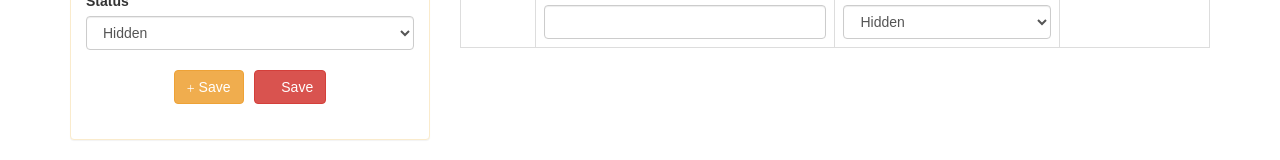
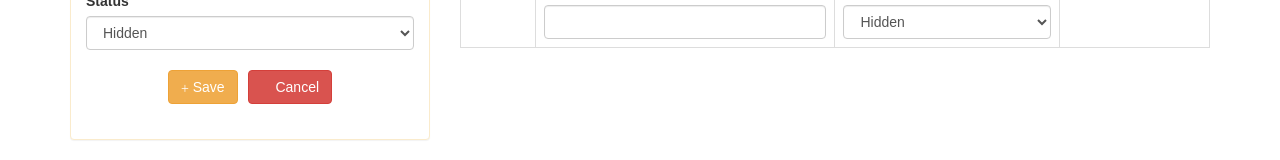
Before and after one commit to nguyencse/todo-reactjs, a React (Create React App) app: page / in a window 1280 px wide. Shown: the part 234-394 px from the top of the page. Built offline with nearby package versions, Linux system fonts and the light colour scheme; a web font is replaced by a local one.

Commit message:
change label of the task-form's button

```diff
--- a/src/App.js
+++ b/src/App.js
@@ -34,7 +34,7 @@
                         <button type="button" className="btn btn-warning btn-item">
                           <span className="glyphicon glyphicon-plus" /> Save</button>
                         <button type="button" className="btn btn-danger btn-item">
-                          <span className="glyphicon glyphicon-remove" /> Save</button>
+                          <span className="glyphicon glyphicon-remove" /> Cancel</button>
                       </div>
                     </div>
                   </form>
```
